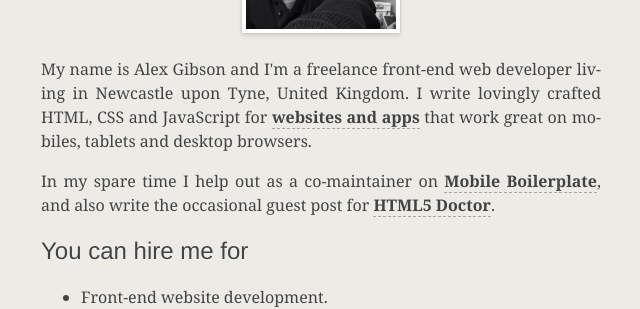
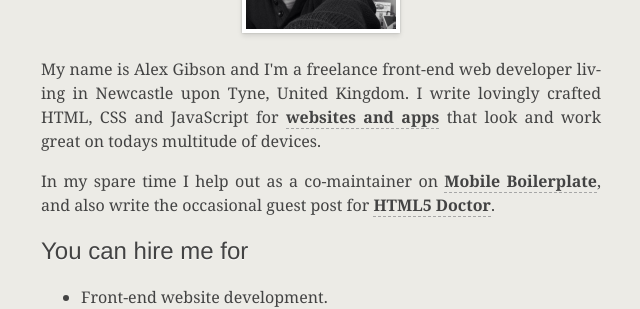
Before and after one commit to alexgibson/alxgbsn.co.uk, a Jekyll site: the page built from about/index.html, in a window 1280 px wide. Shown: the part 255-564 px from the top of the page, without its empty margins (319-959 px from the left). Built offline with Jekyll 4.4.1, drawn with Linux system fonts in a browser that asks for light colours; Markdown is read by kramdown in place of the engine named in the settings; comment, search, counter and statistics services are not loaded.

Commit message:
Update intro copy

```diff
--- a/about/index.html
+++ b/about/index.html
@@ -12,7 +12,7 @@ desc: About Alex Gibson, a front end developer from Newcastle upon Tyne, United
 	</div>
 
 	<p>
-		My name is <span itemprop="name">Alex Gibson</a> and I'm a freelance <span itemprop="jobTitle">front-end web developer</span> living in <span itemprop="address" itemscope itemtype="http://schema.org/PostalAddress"><span itemprop="addressLocality">Newcastle upon Tyne</span>, <span class="addressCountry">United Kingdom</span></span>. I write lovingly crafted HTML, CSS and JavaScript for <a href="{{ root }}/work/">websites and apps</a> that work great on mobiles, tablets and desktop browsers.
+		My name is <span itemprop="name">Alex Gibson</a> and I'm a freelance <span itemprop="jobTitle">front-end web developer</span> living in <span itemprop="address" itemscope itemtype="http://schema.org/PostalAddress"><span itemprop="addressLocality">Newcastle upon Tyne</span>, <span class="addressCountry">United Kingdom</span></span>. I write lovingly crafted HTML, CSS and JavaScript for <a href="{{ root }}/work/">websites and apps</a> that look and work great on todays multitude of devices.
 	</p>
 
 	<p>
```
Also changed, not shown: 3 other files.
